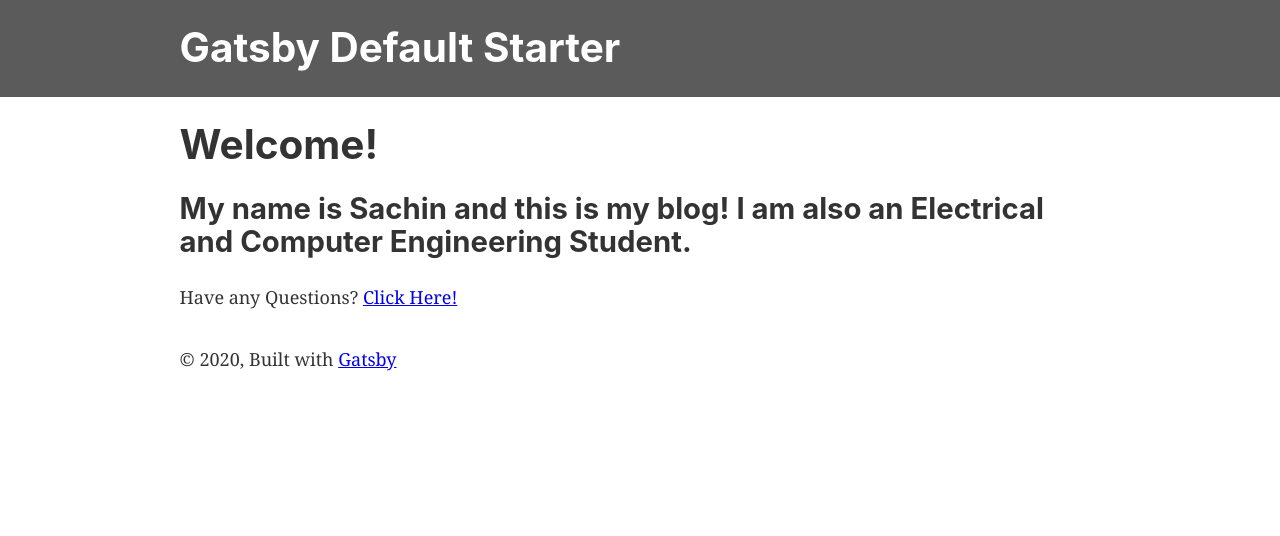
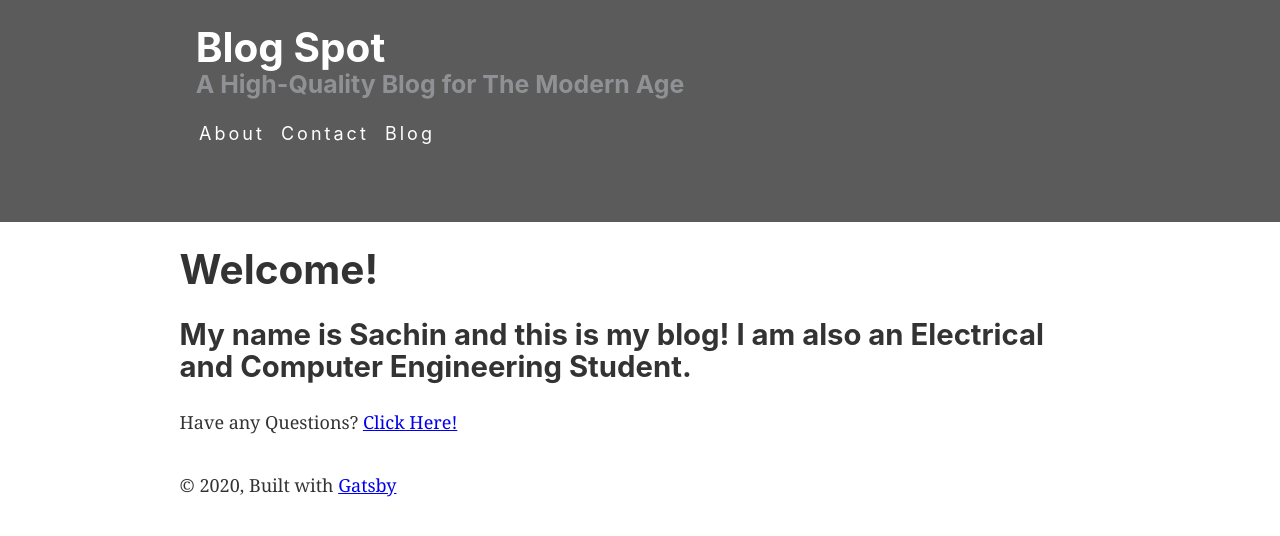
Before and after one commit to sachin-subramanian/blog-spot, a Gatsby site: page / in a window 1280 px wide. Built offline with nearby package versions, Linux system fonts and the light colour scheme; Gatsby itself is replaced by a stand-in of ours.

Commit message:
more changes

```diff
--- a/gatsby-config.js
+++ b/gatsby-config.js
@@ -1,8 +1,8 @@
 module.exports = {
   siteMetadata: {
-    title: `Gatsby Default Starter`,
-    description: `Kick off your next, great Gatsby project with this default starter. This barebones starter ships with the main Gatsby configuration files you might need.`,
-    author: `@gatsbyjs`,
+    title: `Blog Spot`,
+    description: `A High-Quality Blog for The Modern Age`,
+    author: `@Sachin Subramanian`,
   },
   plugins: [
     `gatsby-plugin-react-helmet`,
--- a/src/components/header.js
+++ b/src/components/header.js
@@ -1,8 +1,9 @@
 import { Link } from "gatsby"
 import PropTypes from "prop-types"
 import React from "react"
+import headerStyles from "../components/header.module.css"
 
-const Header = ({ siteTitle }) => (
+const Header = ({ siteTitle, siteDescription, about, contact, blog  }) => (
   <header
     style={{
       background: `rgba(50,50,50,0.8)`,
@@ -16,7 +17,7 @@ const Header = ({ siteTitle }) => (
         padding: `1.45rem 1.0875rem`,
       }}
     >
-      <h1 style={{ margin: 0 }}>
+      <h1 style={{ margin: "0 0 0 0.9rem" }}>
         <Link
           to="/"
           style={{
@@ -27,12 +28,27 @@ const Header = ({ siteTitle }) => (
           {siteTitle}
         </Link>
       </h1>
+      <h3 style ={{color: `rgba(223,227,235,0.4)`, margin: `0 0 0 0.9rem`}}>{siteDescription}</h3>
+      <div style = {{margin: `0 auto`, maxWidth: 960, padding: `1.45rem 1.08rem`, display: `flex`}}>
+        <h4 style={{marginRight: `0.9rem`}}>
+          <Link to="/about" className={headerStyles.link}>{about}</Link>
+        </h4>
+        <h4 style={{marginRight: `0.9rem`}}>
+          <Link to="/contact" className={headerStyles.link}>{contact}</Link>
+        </h4>
+        <h4 style={{marginRight: `0.9rem`}}>
+          <Link to="/blog" className={headerStyles.link}>{blog}</Link>
+        </h4>
+    </div>
     </div>
   </header>
 )
 
 Header.propTypes = {
   siteTitle: PropTypes.string,
+  about: PropTypes.string,
+  contact: PropTypes.string,
+  blog: PropTypes.string
 }
 
 Header.defaultProps = {
--- /dev/null
+++ b/src/components/header.module.css
@@ -0,0 +1,10 @@
+.link {
+    color: white;
+    text-decoration: none;
+    font-weight: 400;
+    letter-spacing: 3px;
+}
+
+.link:hover {
+    color: rgb(58, 58, 58);
+}
--- a/src/components/layout.js
+++ b/src/components/layout.js
@@ -18,6 +18,7 @@ const Layout = ({ children }) => {
       site {
         siteMetadata {
           title
+          description
         }
       }
     }
@@ -25,7 +26,7 @@ const Layout = ({ children }) => {
 
   return (
     <>
-      <Header siteTitle={data.site.siteMetadata?.title || `Title`} />
+      <Header siteTitle={data.site.siteMetadata?.title || `Title`} siteDescription={data.site.siteMetadata.description} about = "About" contact = "Contact" blog= "Blog"/>
       <div
         style={{
           margin: `0 auto`,
```
